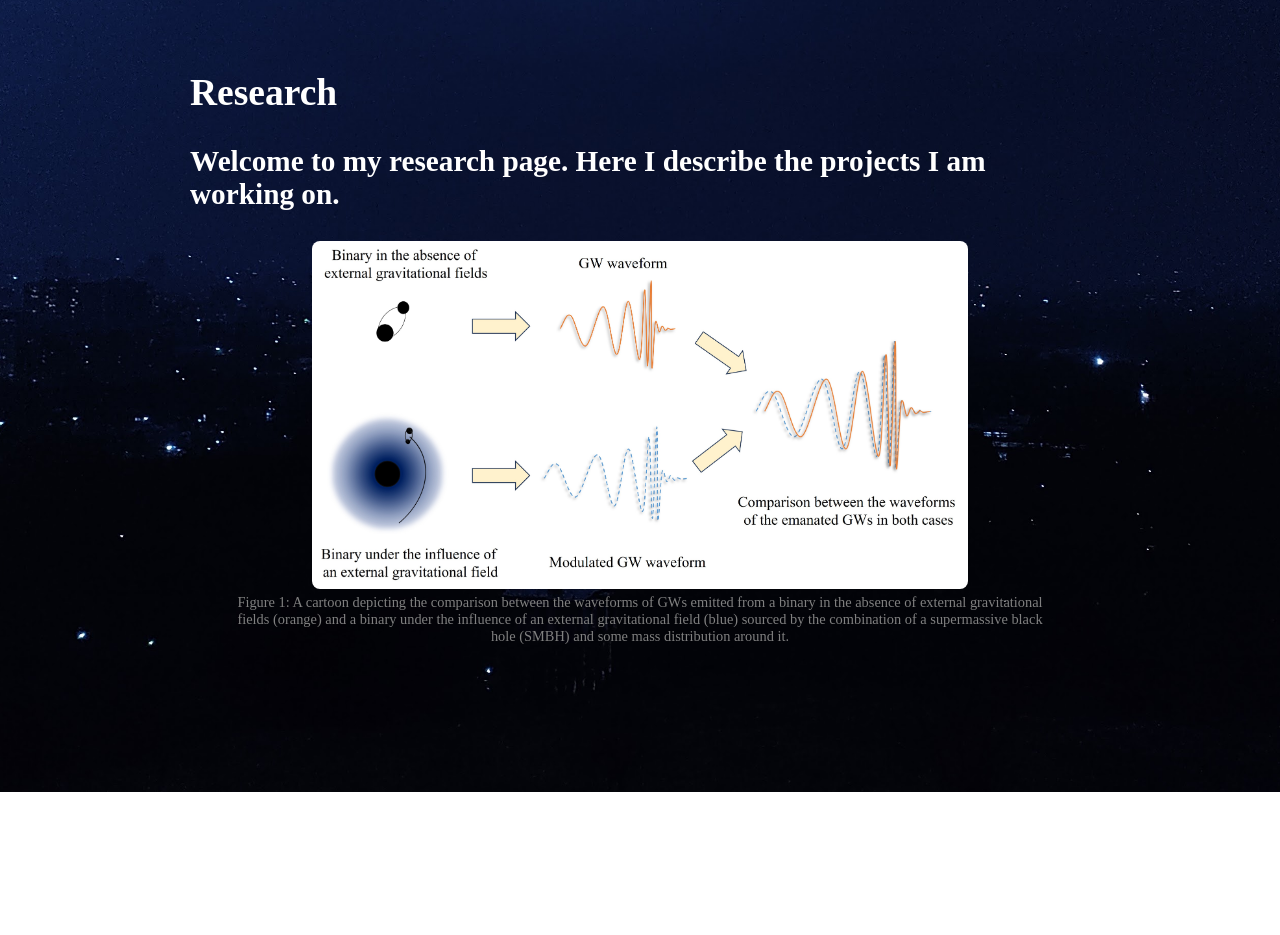
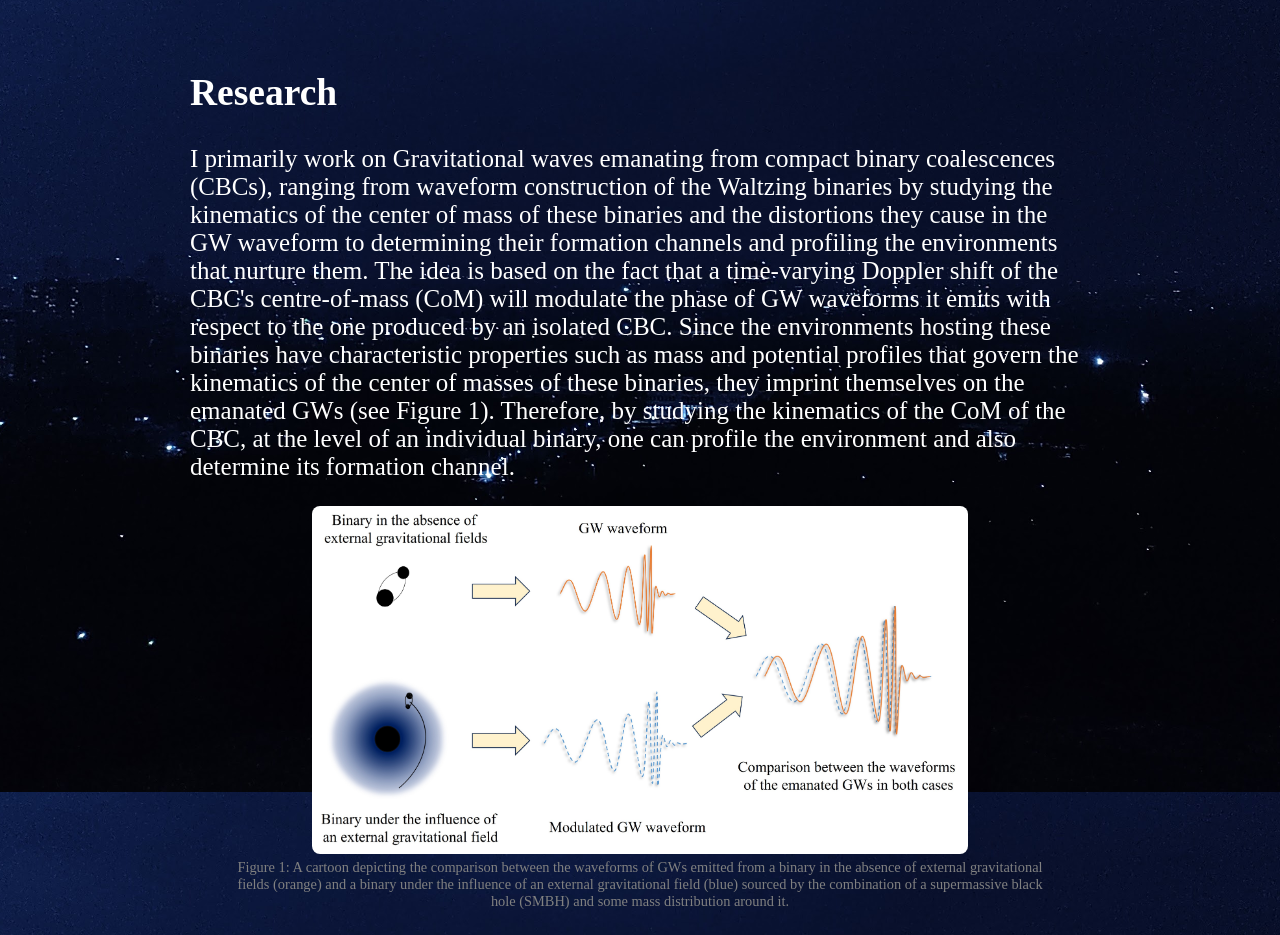
Before and after one commit to avinash-tiwari-at/avinash-tiwari-at.github.io, a Jekyll site: the page built from research.md, in a window 1280 px wide. Shown: the part 108-1043 px from the top of the page. Built offline with Jekyll 4.4.1, drawn with Linux system fonts in a browser that asks for light colours; before the commit the page ends 900 px from its top, so only the background shows below that.

Commit message:
Update research.md

```diff
--- a/research.md
+++ b/research.md
@@ -7,8 +7,8 @@ bodyClass: research
 <div class="research-container">
   <div class="research-text">
     <h2>Research</h2>
-    <h3>Welcome to my research page. Here I describe the projects I am working on.</h3>
     <p>
+      I primarily work on Gravitational waves emanating from compact binary coalescences (CBCs), ranging from waveform construction of the Waltzing binaries by studying the kinematics of the center of mass of these binaries and the distortions they cause in the GW waveform to determining their formation channels and profiling the environments that nurture them. The idea is based on the fact that a time-varying Doppler shift of the CBC's centre-of-mass (CoM) will modulate the phase of GW waveforms it emits with respect to the one produced by an isolated CBC. Since the environments hosting these binaries have characteristic properties such as mass and potential profiles that govern the kinematics of the center of masses of these binaries, they imprint themselves on the emanated GWs (see Figure 1). Therefore, by studying the kinematics of the CoM of the CBC, at the level of an individual binary, one can profile the environment and also determine its formation channel.
       <figure style="text-align: center;">
         <img src="/assets/Research/Profiling_Depict.jpg" alt="Project 1 figure" style="max-width:80%; border-radius:8px;">
         <figcaption style="font-size:0.9rem; color:gray; margin-top:5px;">
```
